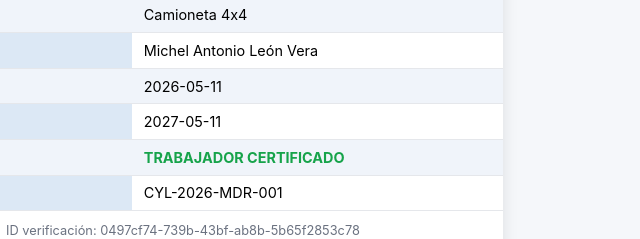
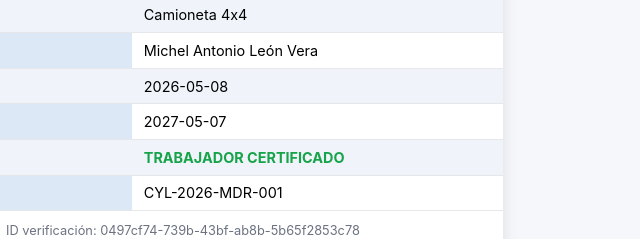
Before and after one commit to patricionhoocc-afk/certificados, a plain HTML site: page cert/0497cf74-739b-43bf-ab8b-5b65f2853c78/index.html in a window 1280 px wide. Shown: the part 215-454 px from the top of the page, 457-1097 px from the left. Drawn offline with Linux system fonts and the light colour scheme.

Commit message:
cert: 0497cf74

```diff
--- a/cert/0497cf74-739b-43bf-ab8b-5b65f2853c78/index.html
+++ b/cert/0497cf74-739b-43bf-ab8b-5b65f2853c78/index.html
@@ -38,8 +38,8 @@
       <tr><td class="label">Perfil certificado</td><td>Conductor de Vehículos — Camioneta 4x4</td></tr>
       <tr><td class="label">Equipo evaluado</td><td>Camioneta 4x4</td></tr>
       <tr><td class="label">Evaluador</td><td>Michel Antonio León Vera</td></tr>
-      <tr><td class="label">Fecha de emisión</td><td>2026-05-11</td></tr>
-      <tr><td class="label">Vigente hasta</td><td>2027-05-11</td></tr>
+      <tr><td class="label">Fecha de emisión</td><td>2026-05-08</td></tr>
+      <tr><td class="label">Vigente hasta</td><td>2027-05-07</td></tr>
       <tr><td class="label">Resultado</td><td class="resultado">TRABAJADOR CERTIFICADO</td></tr>
       <tr><td class="label">Folio</td><td>CYL-2026-MDR-001</td></tr>
     </table>
```
